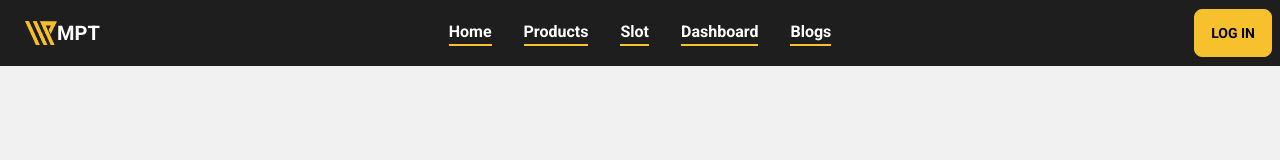
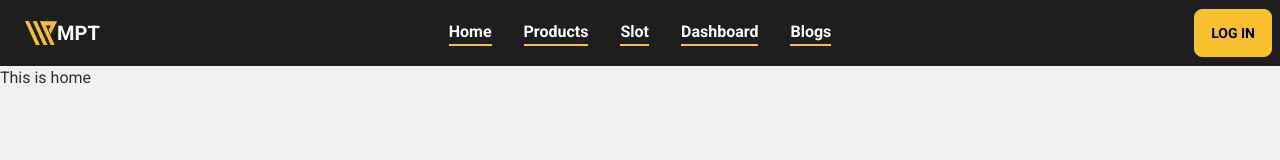
Before and after one commit to rakibulmd/Full-stack-manufacturer-website-MERN-Client, a React (Create React App) app: page / in a window 1280 px wide. Shown: the top 160 px of the page. Built offline with nearby package versions, Linux system fonts and the light colour scheme.

Commit message:
Added: Google sign in

```diff
--- a/package.json
+++ b/package.json
@@ -10,6 +10,7 @@
     "firebase": "^9.8.1",
     "react": "^18.1.0",
     "react-dom": "^18.1.0",
+    "react-firebase-hooks": "^5.0.3",
     "react-hook-form": "^7.31.2",
     "react-router-dom": "^6.3.0",
     "react-scripts": "5.0.1",
--- a/src/App.js
+++ b/src/App.js
@@ -1,6 +1,7 @@
 import { Route, Routes } from "react-router-dom";
 import { ToastContainer } from "react-toastify";
 import "./App.css";
+import Home from "./Pages/Home/Home";
 import Login from "./Pages/Login/Login";
 import Header from "./Pages/Shared/Header";
 
@@ -8,6 +9,9 @@ function App() {
     return (
         <div className="font-roboto">
             <Header></Header>
+            <Routes>
+                <Route path="/" element={<Home></Home>}></Route>
+            </Routes>
             <Routes>
                 <Route path="/login" element={<Login></Login>}></Route>
             </Routes>
--- a/src/Pages/Home/Home.js
+++ b/src/Pages/Home/Home.js
@@ -0,0 +1,11 @@
+import React from "react";
+
+const Home = () => {
+    return (
+        <div>
+            <h2>This is home</h2>
+        </div>
+    );
+};
+
+export default Home;
--- a/src/Pages/Login/Login.js
+++ b/src/Pages/Login/Login.js
@@ -1,10 +1,17 @@
 import React, { useState } from "react";
 import { useForm } from "react-hook-form";
 import { Link } from "react-router-dom";
+import { useSignInWithGoogle } from "react-firebase-hooks/auth";
+import auth from "../../firebase.init";
 
 const Login = () => {
     const [toggler, setToggler] = useState("login");
-
+    const [signInWithGoogle, googleUser, googleLoading, GoogleError] =
+        useSignInWithGoogle(auth);
+    const handleGoogleSignIn = () => {
+        console.log("google sing in button clicked");
+        signInWithGoogle();
+    };
     const {
         register,
         formState: { errors },
@@ -213,6 +220,7 @@ const Login = () => {
                     <div class="divider py-3">OR</div>
                     <div className="flex justify-center">
                         <button
+                            onClick={handleGoogleSignIn}
                             type="button"
                             class="text-white bg-[#4285F4] hover:bg-[#4285F4]/90 focus:ring-4 focus:outline-none focus:ring-[#4285F4]/50 font-medium rounded-lg text-sm px-5 py-2.5 text-center inline-flex items-center dark:focus:ring-[#4285F4]/55 mr-2 mb-2"
                         >
```
Also changed, not shown: 1 other file (tests, documents, lock files or other folders).
